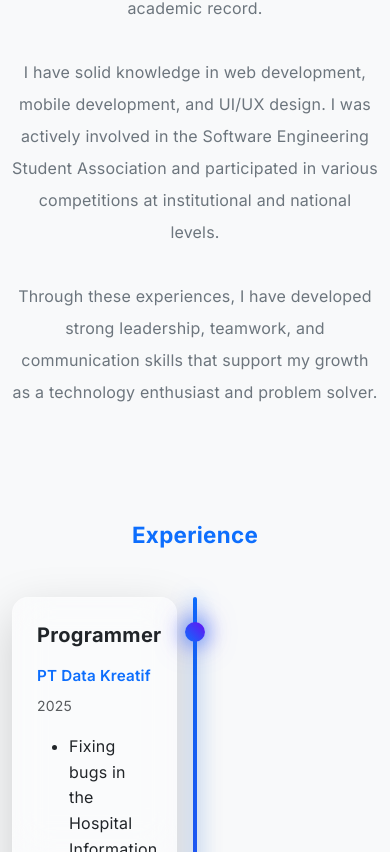
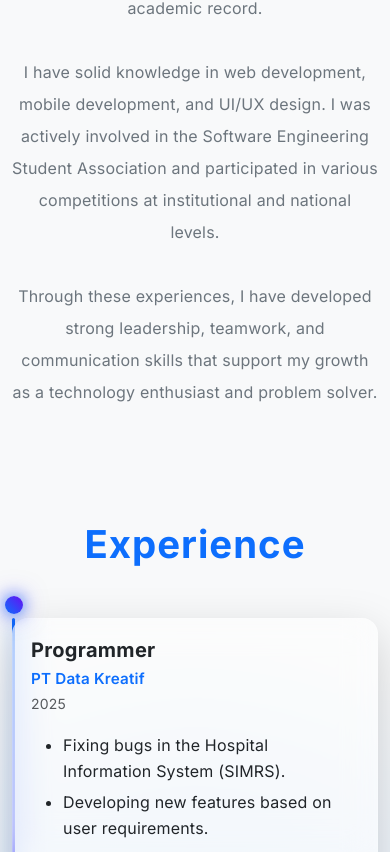
Before and after one commit to ridhoakbarsyah23/portfolio-next, a Next.js app: page / in a window 390 px wide. Shown: the part 1148-2000 px from the top of the page. Built offline with nearby package versions, Linux system fonts and the light colour scheme.

Commit message:
Update: perbaikan resposive mobile

```diff
--- a/src/app/globals.css
+++ b/src/app/globals.css
@@ -219,3 +219,45 @@ footer p {
 [data-bs-theme="dark"] ::-webkit-scrollbar-track {
   background: #1c1c1c;
 }
+
+/* ============================
+   TIMELINE - RESPONSIVE & PREMIUM STYLE
+   ============================ */
+
+@media (max-width: 992px) {
+  /* Semua card ke kiri dan full width */
+  .timeline-card {
+    width: 100% !important;
+    margin-left: 0 !important;
+  }
+
+  /* Garis timeline pindah ke kiri */
+  .timeline-line {
+    left: 0 !important;
+    transform: none !important;
+  }
+
+  /* Titik glow sejajar dengan garis (pas berada di tengah garis 3px) */
+  .timeline-dot {
+    left: -7.5px !important; /* titik 15px / 2 = 7.5 */
+    transform: none !important;
+  }
+
+  /* Container tanpa padding supaya benar-benar menempel kiri */
+  .timeline-container {
+    padding-left: 0 !important;
+  }
+
+  /* Semua item rata kiri */
+  .d-flex.justify-content-start,
+  .d-flex.justify-content-end {
+    justify-content: flex-start !important;
+  }
+}
+
+@media (max-width: 576px) {
+  /* Jarak antar item */
+  .timeline-card {
+    padding: 18px !important;
+  }
+}
--- a/src/components/ExperienceSection.tsx
+++ b/src/components/ExperienceSection.tsx
@@ -2,7 +2,6 @@
 
 import { Container } from "react-bootstrap";
 import { motion } from "framer-motion";
-import { useState } from "react";
 
 interface Props {
   darkMode: boolean;
@@ -15,111 +14,128 @@ export default function ExperienceSection({ darkMode }: Props) {
       title: "Programmer",
       company: "PT Data Kreatif",
       desc: [
-        "Fixing bugs in the Hospital Information System (SIMRS) to ensure system stability.",
+        "Fixing bugs in the Hospital Information System (SIMRS).",
         "Developing new features based on user requirements.",
-        "Coordinating with the implementation team and users to identify needs.",
-        "Conducting testing and debugging to ensure features work properly.",
+        "Coordinating with implementation teams to identify needs.",
+        "Performing testing and debugging to ensure functionality.",
       ],
     },
     {
       year: "2023",
       title: "Frontend Developer",
       company: "PT. Tristar Surya Gemilang",
-      desc: ["Developed the SISAPPRA 2.0 Website for Satpol PP DKI Jakarta.", "Enhanced and developed features for the Satpol PP DKI Jakarta Website.", "Developed the NEW LMS Website for Bank BJB UMKM Segment."],
+      desc: ["Developed SISAPPRA 2.0 Website for Satpol PP DKI Jakarta.", "Enhanced features for Satpol PP Website.", "Developed NEW LMS Website for Bank BJB UMKM Segment."],
     },
     {
       year: "2021",
       title: "Frontend Developer Intern",
       company: "CV. Bahira Studio",
-      desc: ["Redesigned the UI for the financial system website “Laraduit”."],
+      desc: ["Redesigned UI for the financial system website “Laraduit”."],
     },
   ];
 
   return (
     <section id="experience" className={`py-5 position-relative ${darkMode ? "bg-dark text-light" : "bg-light text-dark"}`}>
-      {/* Background Gradient Glow */}
+      {/* Background Soft Glow */}
       <div
         style={{
           position: "absolute",
           inset: 0,
-          background: "radial-gradient(circle at center, rgba(0, 123, 255, 0.15), transparent 60%)",
+          background: "radial-gradient(circle at center, rgba(0, 123, 255, 0.12), transparent 70%)",
           pointerEvents: "none",
         }}
       />
 
       <Container>
-        <h2 className="text-center fw-bold mb-5 text-primary">Experience</h2>
+        <motion.h2
+          className="text-center fw-bold mb-5"
+          initial={{ opacity: 0, y: -20 }}
+          whileInView={{ opacity: 1, y: 0 }}
+          viewport={{ once: true }}
+          transition={{ duration: 0.6 }}
+          style={{
+            color: "#0d6efd",
+            letterSpacing: "1px",
+            fontSize: "2.4rem",
+          }}
+        >
+          Experience
+        </motion.h2>
 
-        <div className="position-relative mx-auto" style={{ maxWidth: "900px" }}>
-          {/* Neon Vertical Line */}
-          <div
+        <div className="timeline-container position-relative mx-auto" style={{ maxWidth: "900px" }}>
+          {/* Vertical Neon Line */}
+          <motion.div
+            className="timeline-line"
+            initial={{ opacity: 0 }}
+            whileInView={{ opacity: 1 }}
+            transition={{ duration: 1 }}
             style={{
               position: "absolute",
               left: "50%",
               top: 0,
               bottom: 0,
-              width: "4px",
+              width: "3px",
               background: "linear-gradient(to bottom, #0d6efd, #6610f2, #d63384)",
               transform: "translateX(-50%)",
               borderRadius: "10px",
-              boxShadow: "0 0 20px rgba(13,110,253,0.6)",
+              boxShadow: "0 0 18px rgba(13,110,253,0.6)",
             }}
           />
 
           {timeline.map((item, index) => {
-            const side = index % 2 === 0 ? "left" : "right";
+            const side = index % 2 === 0 ? "start" : "end";
 
             return (
               <motion.div
                 key={index}
-                initial={{ opacity: 0, x: side === "left" ? -80 : 80 }}
+                initial={{ opacity: 0, x: side === "start" ? -90 : 90 }}
                 whileInView={{ opacity: 1, x: 0 }}
                 transition={{ duration: 0.7 }}
                 viewport={{ once: true }}
-                className={`d-flex justify-content-${side === "left" ? "start" : "end"} mb-5 position-relative`}
+                className={`d-flex justify-content-${side} mb-5 position-relative`}
               >
-                {/* Glowing Dot */}
+                {/* Dot Glow */}
                 <div
+                  className="timeline-dot"
                   style={{
                     position: "absolute",
                     left: "50%",
-                    top: "25px",
-                    width: "20px",
-                    height: "20px",
+                    top: "-22px",
+                    width: "18px",
+                    height: "18px",
                     background: "linear-gradient(45deg, #0d6efd, #6610f2)",
                     borderRadius: "50%",
                     transform: "translateX(-50%)",
                     zIndex: 10,
-                    boxShadow: "0 0 20px rgba(13,110,253,0.8), 0 0 30px rgba(102,16,242,0.6)",
+                    boxShadow: "0 0 15px rgba(13,110,253,0.8), 0 0 25px rgba(102,16,242,0.5)",
                   }}
-                ></div>
+                />
 
-                {/* GLASSMORPHISM CARD */}
+                {/* Premium Card */}
                 <motion.div
-                  whileHover={{ scale: 1.03, rotateX: 3, rotateY: -3 }}
+                  whileHover={{ scale: 1.04 }}
                   transition={{ type: "spring", stiffness: 120 }}
-                  className="rounded-4 shadow-lg p-4"
+                  className="timeline-card rounded-4 shadow-lg p-4"
                   style={{
                     width: "45%",
-                    backdropFilter: "blur(18px)",
-                    background: darkMode ? "rgba(255,255,255,0.05)" : "rgba(255,255,255,0.35)",
-                    border: "1px solid rgba(255,255,255,0.15)",
-                    boxShadow: "0 8px 25px rgba(0,0,0,0.15), inset 0 0 20px rgba(255,255,255,0.05)",
+                    backdropFilter: "blur(16px)",
+                    background: darkMode ? "rgba(255,255,255,0.06)" : "rgba(255,255,255,0.45)",
+                    border: "1px solid rgba(255,255,255,0.18)",
+                    boxShadow: "0 6px 18px rgba(0,0,0,0.15), inset 0 0 15px rgba(255,255,255,0.08)",
+                    transition: "0.3s",
                   }}
                 >
-                  <h5 className="fw-bold">{item.title}</h5>
-                  <p className="mb-1 text-primary fw-semibold">{item.company}</p>
+                  <h5 className="fw-bold mb-1">{item.title}</h5>
+                  <p className="text-primary fw-semibold mb-0">{item.company}</p>
                   <small className="opacity-75">{item.year}</small>
 
-                  {Array.isArray(item.desc) ? (
-                    <ul className="mt-3">
-                      {item.desc.map((d, i) => (
-                        <li key={i}>{d}</li>
-                      ))}
-                    </ul>
-                  ) : (
-                    <p className="mt-2">{item.desc}</p>
-                  )}
+                  <ul className="mt-3 mb-0">
+                    {item.desc.map((d, i) => (
+                      <li key={i} style={{ marginBottom: "6px" }}>
+                        {d}
+                      </li>
+                    ))}
+                  </ul>
                 </motion.div>
               </motion.div>
             );
```
